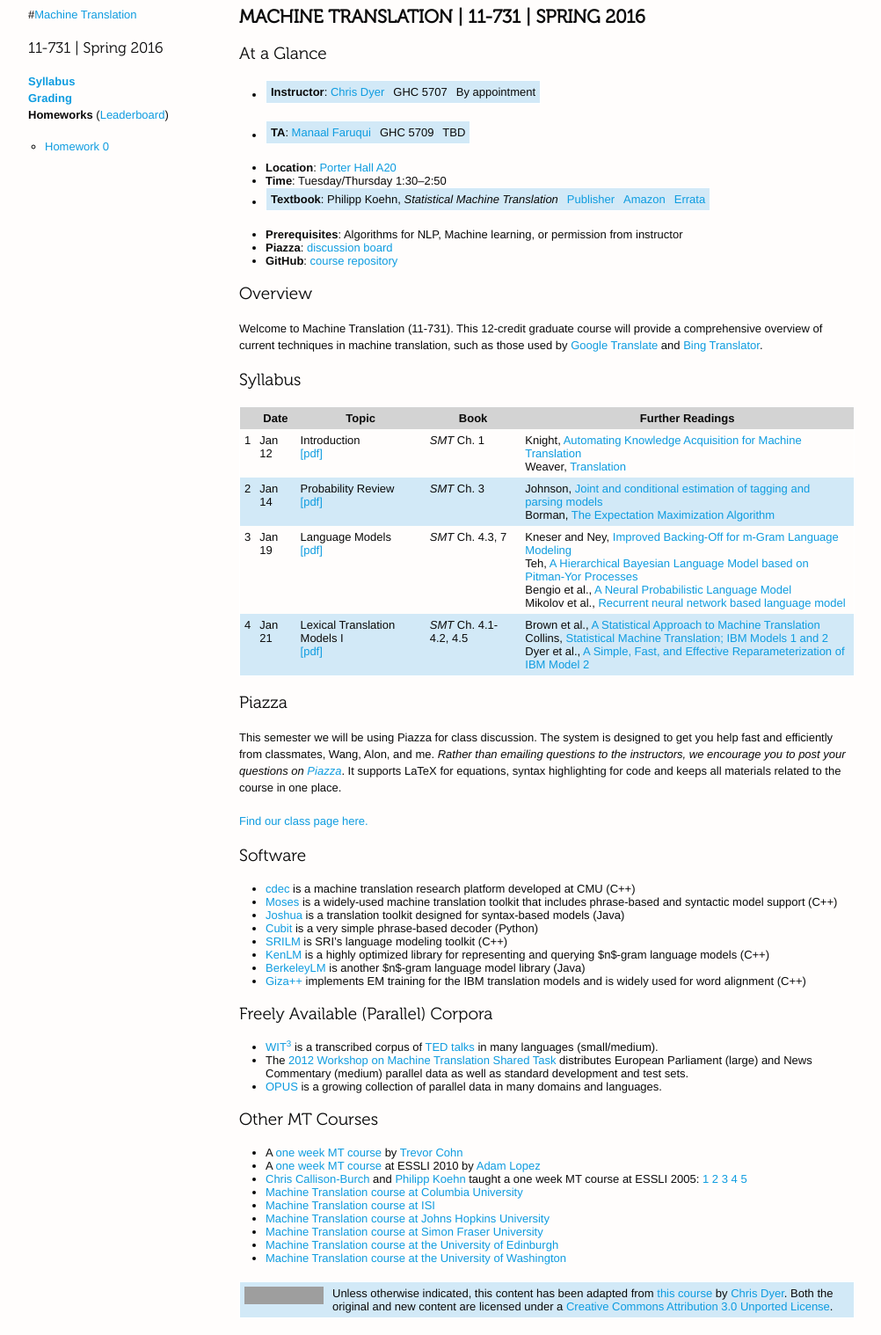
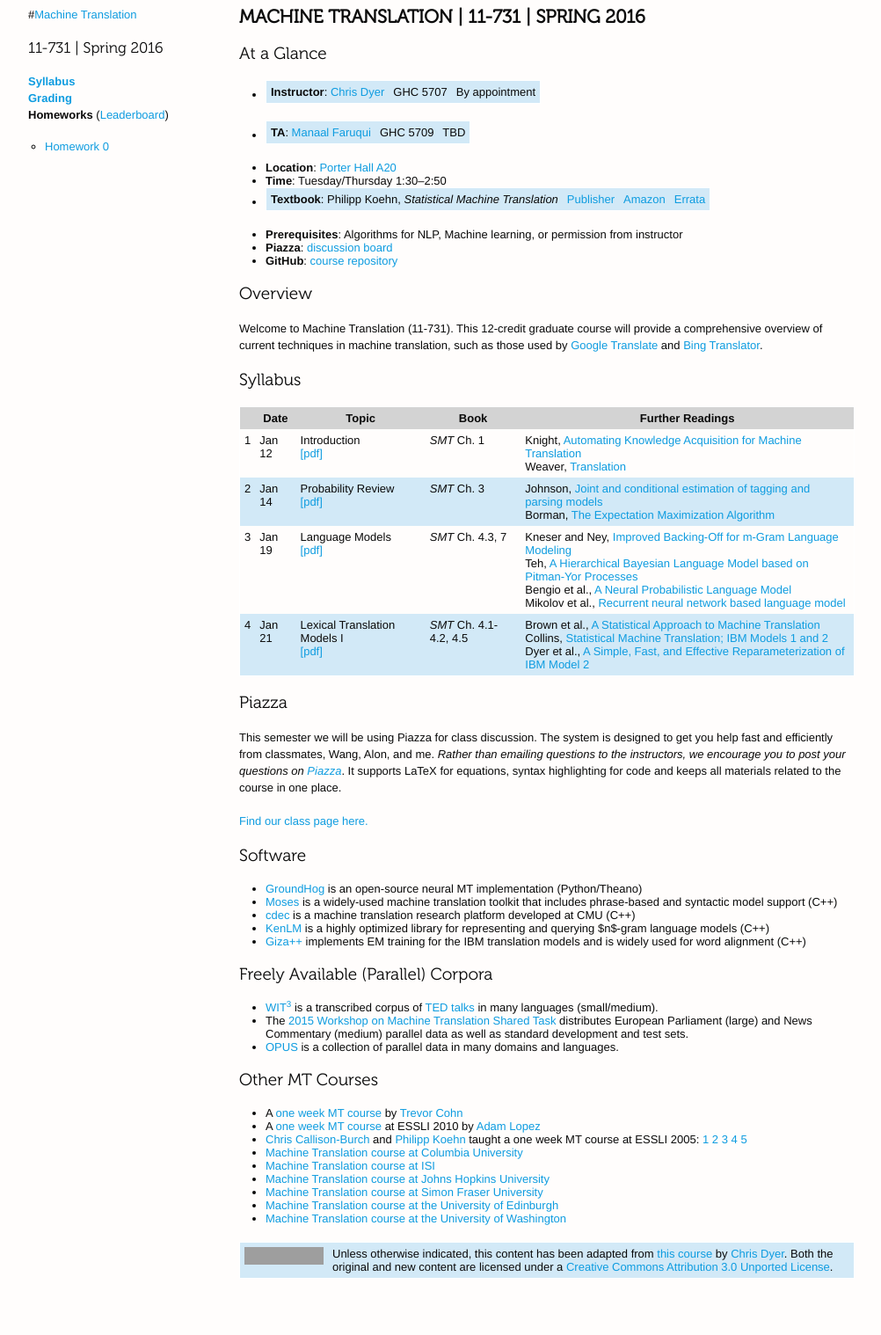
Before and after one commit to redpony/cmu-mt-11731, a Jekyll site: the page built from index.md, in a window 1280 px wide. Shown: the whole page at 88% size, without its empty margins (138-1140 px from the left). Built offline with Jekyll 4.4.1, drawn with Linux system fonts in a browser that asks for light colours; after the commit the page ends 1473 px from its top, so only the background shows below that; grey boxes are pictures that could not be loaded.

Commit message:
more recent software

```diff
--- a/index.md
+++ b/index.md
@@ -77,20 +77,17 @@ This semester we will be using Piazza for class discussion. The system is design
 
 ## Software
 
+ * [GroundHog](https://github.com/lisa-groundhog/GroundHog) is an open-source neural MT implementation (Python/Theano)
+ * [Moses](http://www.statmt.org/moses/) is a widely-used machine translation toolkit that includes phrase-based and syntactic model support (C++)
  * [cdec](http://www.cdec-decoder.org/) is a machine translation research platform developed at CMU (C++)
- * [Moses](http://www.statmt.org/moses/) is a widely-used machine translation toolkit that includes phrase-based and syntactic model support (C++)
- * [Joshua](http://cs.jhu.edu/~ccb/joshua/) is a translation toolkit designed for syntax-based models (Java)
- * [Cubit](http://www.cis.upenn.edu/~lhuang3/cubit/) is a very simple phrase-based decoder (Python)
- * [SRILM](http://www.speech.sri.com/projects/srilm/) is SRI’s language modeling toolkit (C++)
  * [KenLM](http://kheafield.com/code/kenlm/) is a highly optimized library for representing and querying $n$-gram language models (C++)
- * [BerkeleyLM](http://code.google.com/p/berkeleylm/) is another $n$-gram language model library (Java)
  * [Giza++](http://code.google.com/p/giza-pp/) implements EM training for the IBM translation models and is widely used for word alignment (C++)
 
 ## Freely Available (Parallel) Corpora
 
  * [WIT<sup>3</sup>](https://wit3.fbk.eu/) is a transcribed corpus of [TED talks](http://www.ted.com/talks) in many languages (small/medium).
- * The [2012 Workshop on Machine Translation Shared Task](http://statmt.org/wmt12/translation-task.html) distributes European Parliament (large) and News Commentary (medium) parallel data as well as standard development and test sets.
- * [OPUS](http://opus.lingfil.uu.se/) is a growing collection of parallel data in many domains and languages.
+ * The [2015 Workshop on Machine Translation Shared Task](http://statmt.org/wmt15/translation-task.html) distributes European Parliament (large) and News Commentary (medium) parallel data as well as standard development and test sets.
+ * [OPUS](http://opus.lingfil.uu.se/) is a collection of parallel data in many domains and languages.
 
 ## Other MT Courses
 
```
